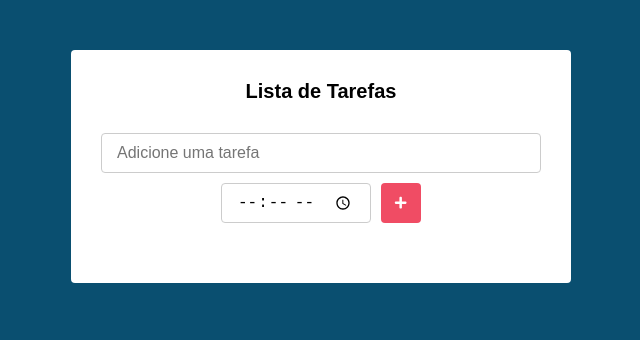
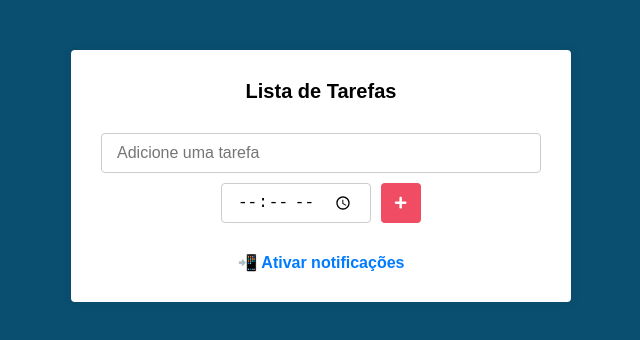
Before and after one commit to andreabrantes80/react-lista-tarefas, a React (Create React App) app: page / in a window 1280 px wide. Shown: the top 340 px of the page, without its empty margins (319-959 px from the left). Built offline with nearby package versions, Linux system fonts and the light colour scheme.

Commit message:
Add de api de notificação

```diff
--- a/src/components/Main.css
+++ b/src/components/Main.css
@@ -4,7 +4,7 @@
   margin: 50px auto;
   max-width: 500px;
   border-radius: 4px;
-  box-sizing: 0 0 10px rgba(0, 0, 0, 0.1);
+  box-shadow: 0 0 10px rgba(0, 0, 0, 0.1);
 }
 
 .main h1 {
@@ -12,3 +12,21 @@
   text-align: center;
   margin-bottom: 20px;
 }
+
+/* Centralizar o link */
+.subscribe {
+  text-align: center;
+  margin-top: 20px;
+}
+
+/* Estilo do link */
+.subscribe a {
+  text-decoration: none; /* remove sublinhado */
+  color: #007bff;        /* azul padrão */
+  font-weight: bold;
+  transition: color 0.3s ease;
+}
+
+.subscribe a:hover {
+  color: #0056b3;        /* tom mais escuro no hover */
+}
--- a/src/components/Main.js
+++ b/src/components/Main.js
@@ -53,6 +53,7 @@ export default class Main extends Component {
 
   // ----------------- ALARME -----------------
   checkAlarms = () => {
+    console.log("Verificando alarmes");
     const now = Date.now();
 
     this.setState((prevState) => {
@@ -63,6 +64,9 @@ export default class Main extends Component {
           now >= task.alarmTimestamp
         ) {
           this.notifyUser(task);
+          this.sendNtfyNotification(task);
+
+
           return { ...task, alarmTriggered: true }; // marca como disparado
         }
         return task;
@@ -77,6 +81,21 @@ export default class Main extends Component {
         body: `Está na hora de: ${task.text}`,
         icon: "/icone.png", // opcional
       });
+    }
+  };
+
+  sendNtfyNotification = async (task) => {
+    try {
+      await fetch("https://ntfy.sh/alarme-tarefas", {
+        method: "POST",
+        body: `⏰ Está na hora de: ${task.text}`,
+        headers: {
+          Title: "Lembrete de Tarefa",
+          Priority: "high",
+        },
+      });
+    } catch (error) {
+      console.error("Erro ao enviar notificação ntfy:", error);
     }
   };
 
@@ -154,7 +173,7 @@ export default class Main extends Component {
   handleEdit = (e, index) => {
     const { tasks } = this.state;
 
-     let alarmTimeStr = tasks[index].alarmTime || "";;
+    let alarmTimeStr = tasks[index].alarmTime || "";
     if (tasks[index].alarmTimestamp) {
       const date = new Date(tasks[index].alarmTimestamp);
       const h = date.getHours().toString().padStart(2, "0");
@@ -202,6 +221,17 @@ export default class Main extends Component {
           handleEdit={this.handleEdit}
           handleDelete={this.handleDelete}
         />
+
+        {/* Link para ativar notificações push via ntfy */}
+        <div className="subscribe">
+          <a
+            href="https://ntfy.sh/alarme-tarefas"
+            target="_blank"
+            rel="noopener noreferrer"
+          >
+            📲    Ativar notificações
+          </a>
+        </div>
       </div>
     );
   }
```
Lines whose indentation alone changed are shown as unchanged.
